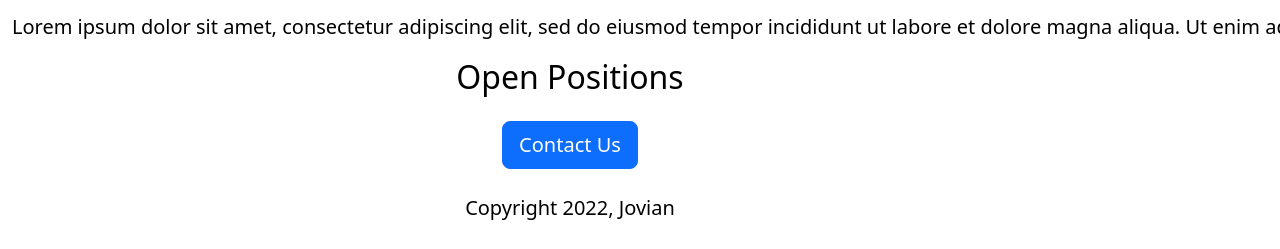
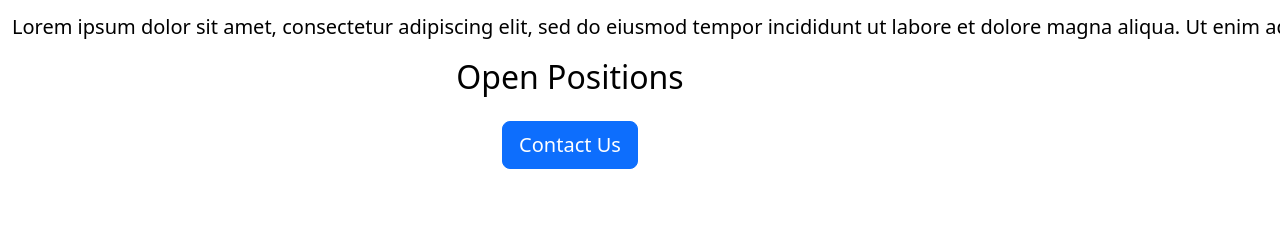
Before and after one commit to christinepinney/jovian-careers-website, a Flask app: template templates/home.html in a window 1280 px wide. Shown: the part 551-800 px from the top of the page. Run offline with Flask 3, Linux system fonts and the light colour scheme; the template is opened without the code that fills it, so the values that code supplies are empty.

Commit message:
Update home.html

```diff
--- a/templates/home.html
+++ b/templates/home.html
@@ -28,8 +28,8 @@
       </div>
       <div class="text-center" style="text-align:center;">
         <button class="btn btn-primary btn-lg">Contact Us</button>
-        <p class="mt-4">Copyright 2022, Jovian</p>
       </div>
     </div>
+    {% include 'footer.html' %}
   </body>
 </html>
```
